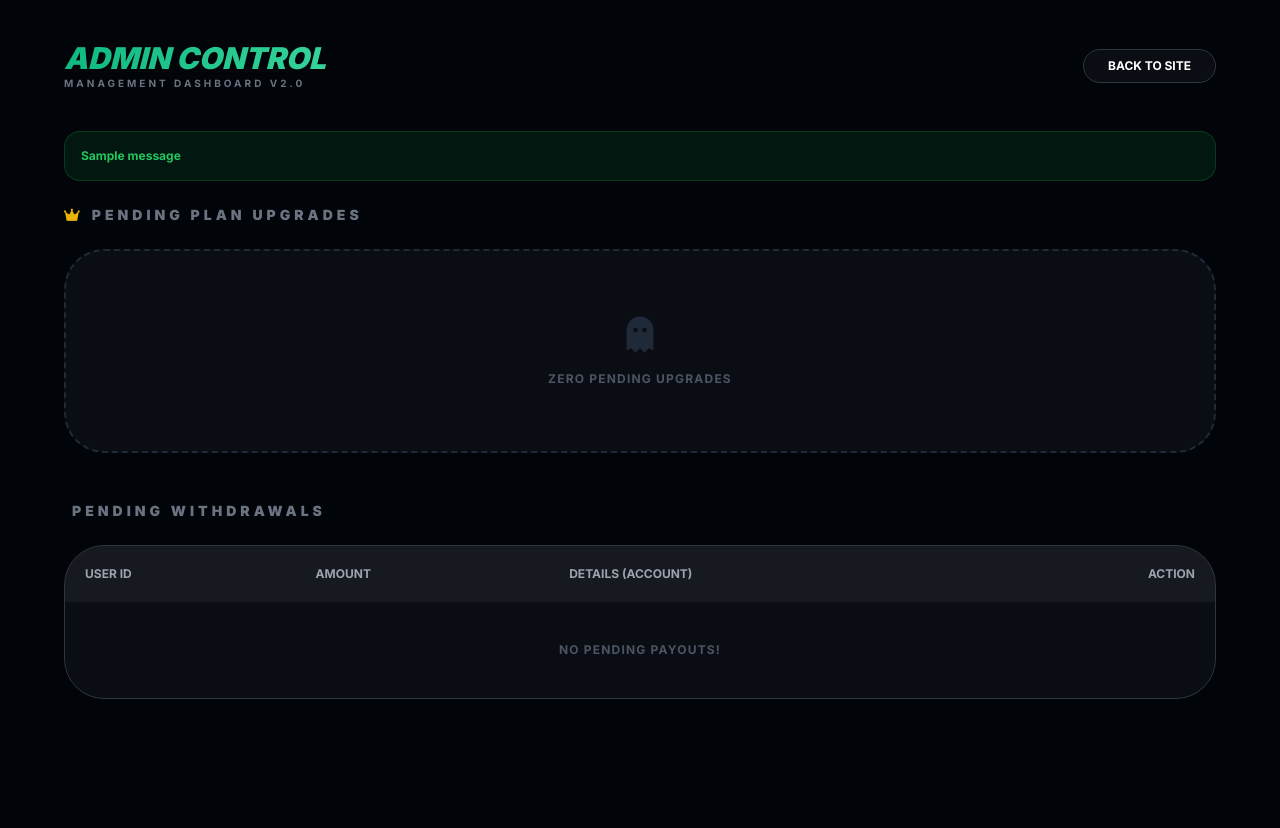
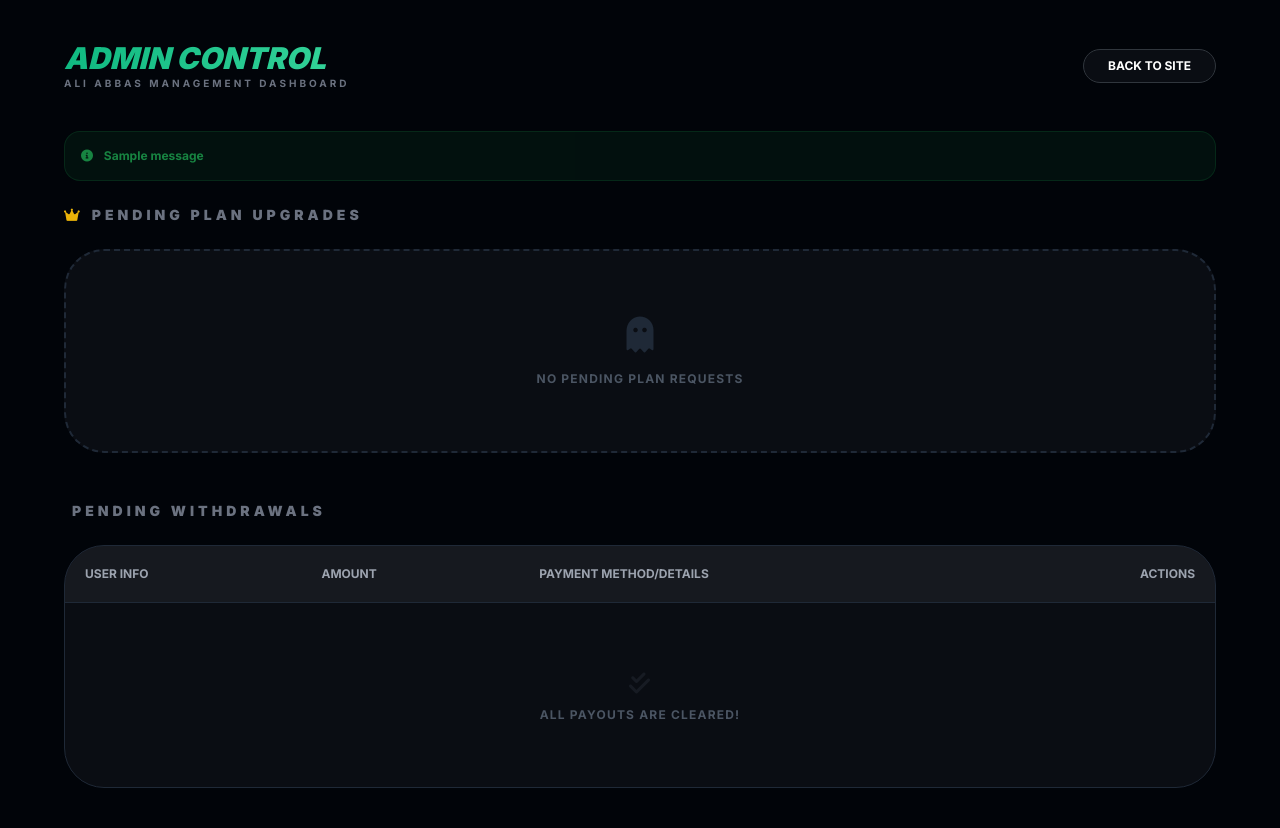
Before and after one commit to paisapropakistan/EarningApp, a Flask app: page /admin/dashboard in a window 1280 px wide. Before the commit the page ends 699 px from the top, so only its background shows below. Run offline with Flask 3, Linux system fonts and the light colour scheme; the visitor is signed in with stand-in values (Sample User, id 1); tables that the repository leaves empty hold one stand-in row (values such as "Sample post"); one stand-in notice (Sample message) is shown; some libraries are stand-ins or nearby versions.

Commit message:
Add files via upload
"update html code "

```diff
--- a/templates/admin_panel.html
+++ b/templates/admin_panel.html
@@ -11,6 +11,7 @@
         body { background: #010409; color: white; font-family: 'Inter', sans-serif; scroll-behavior: smooth; }
         .glass { background: rgba(13, 17, 23, 0.8); backdrop-filter: blur(10px); border: 1px solid #30363d; }
         .gradient-text { background: linear-gradient(90deg, #10b981, #34d399); -webkit-background-clip: text; -webkit-text-fill-color: transparent; }
+        .btn-hover:hover { transform: translateY(-2px); transition: all 0.3s ease; }
     </style>
 </head>
 <body class="p-4 md:p-10">
@@ -18,7 +19,7 @@
         <div class="flex justify-between items-center mb-10">
             <div>
                 <h1 class="text-3xl font-black uppercase italic gradient-text">Admin <span class="text-white">Control</span></h1>
-                <p class="text-[10px] text-gray-500 font-bold tracking-[3px] uppercase">Management Dashboard v2.0</p>
+                <p class="text-[10px] text-gray-500 font-bold tracking-[3px] uppercase">Ali Abbas Management Dashboard</p>
             </div>
             <a href="/" class="glass px-6 py-2 rounded-full text-xs font-bold uppercase hover:bg-white hover:text-black transition">Back to Site</a>
         </div>
@@ -26,8 +27,8 @@
         {% with messages = get_flashed_messages(with_categories=true) %}
           {% if messages %}
             {% for category, message in messages %}
-              <div class="mb-6 p-4 rounded-2xl {% if category == 'success' %}bg-green-500/10 text-green-500 border border-green-500/20{% else %}bg-red-500/10 text-red-500 border border-red-500/20{% endif %} text-xs font-bold">
-                {{ message }}
+              <div class="mb-6 p-4 rounded-2xl {% if category == 'success' %}bg-green-500/10 text-green-500 border border-green-500/20{% else %}bg-red-500/10 text-red-500 border border-red-500/20{% endif %} text-xs font-bold animate-pulse">
+                <i class="fas fa-info-circle mr-2"></i> {{ message }}
               </div>
             {% endfor %}
           {% endif %}
@@ -40,10 +41,10 @@
 
             <div class="grid grid-cols-1 md:grid-cols-2 lg:grid-cols-3 gap-6">
                 {% for req in upgrades %}
-                <div class="glass p-6 rounded-[40px] border-t-4 border-yellow-500 hover:shadow-[0_0_30px_rgba(234,179,8,0.1)] transition">
+                <div class="glass p-6 rounded-[40px] border-t-4 border-yellow-500 hover:shadow-[0_0_30px_rgba(234,179,8,0.1)] transition btn-hover">
                     <div class="flex justify-between mb-4">
                         <span class="text-[10px] font-black bg-yellow-500/20 text-yellow-500 px-3 py-1 rounded-full uppercase">{{ req.plan_name }}</span>
-                        <span class="text-[10px] text-gray-500 font-mono">ID: #{{ req.id }}</span>
+                        <span class="text-[10px] text-gray-500 font-mono">User ID: #{{ req.user_id }}</span>
                     </div>
 
                     <div class="space-y-2 mb-6">
@@ -56,24 +57,24 @@
                         {% if req.screenshot %}
                         <img src="{{ url_for('static', filename='uploads/screenshots/' + req.screenshot) }}" class="w-full h-full object-cover group-hover:scale-110 transition duration-700">
                         <div class="absolute inset-0 bg-black/60 flex items-center justify-center opacity-0 group-hover:opacity-100 transition">
-                            <a href="{{ url_for('static', filename='uploads/screenshots/' + req.screenshot) }}" target="_blank" class="bg-white text-black px-6 py-2 rounded-full text-[10px] font-black uppercase">Enlarge Proof</a>
+                            <a href="{{ url_for('static', filename='uploads/screenshots/' + req.screenshot) }}" target="_blank" class="bg-white text-black px-6 py-2 rounded-full text-[10px] font-black uppercase">View Full Proof</a>
                         </div>
                         {% else %}
                         <div class="w-full h-full bg-gray-900 flex items-center justify-center">
-                            <p class="text-[10px] text-gray-600 uppercase">No Screenshot Provided</p>
+                            <p class="text-[10px] text-gray-600 uppercase italic">No Image</p>
                         </div>
                         {% endif %}
                     </div>
 
                     <div class="flex gap-2">
-                        <a href="{{ url_for('approve_plan', id=req.id) }}" class="flex-1 bg-green-500 hover:bg-green-400 text-black py-3 rounded-2xl text-[10px] font-black uppercase text-center transition">Approve</a>
+                        <a href="{{ url_for('approve_plan', id=req.id) }}" class="flex-1 bg-green-500 hover:bg-green-400 text-black py-3 rounded-2xl text-[10px] font-black uppercase text-center transition shadow-lg shadow-green-900/20">Approve</a>
                         <a href="{{ url_for('reject_plan', id=req.id) }}" class="flex-1 bg-red-500/10 hover:bg-red-500 text-red-500 hover:text-white py-3 rounded-2xl text-[10px] font-black uppercase text-center transition">Reject</a>
                     </div>
                 </div>
                 {% else %}
                 <div class="col-span-full py-16 text-center glass rounded-[40px] border-dashed border-2 border-gray-800">
                     <i class="fas fa-ghost text-4xl text-gray-800 mb-4"></i>
-                    <p class="text-gray-600 font-bold uppercase tracking-widest text-xs">Zero Pending Upgrades</p>
+                    <p class="text-gray-600 font-bold uppercase tracking-widest text-xs">No pending plan requests</p>
                 </div>
                 {% endfor %}
             </div>
@@ -83,30 +84,39 @@
             <h2 class="text-sm font-black text-gray-500 uppercase tracking-[4px] mb-6 flex items-center">
                 <i class="fas fa-money-bill-transfer mr-2 text-blue-500"></i> Pending Withdrawals
             </h2>
-            <div class="glass rounded-[40px] overflow-hidden">
+            <div class="glass rounded-[40px] overflow-hidden border border-gray-800">
                 <table class="w-full text-left text-xs">
-                    <thead class="bg-white/5 uppercase font-black text-gray-400">
+                    <thead class="bg-white/5 uppercase font-black text-gray-400 border-b border-gray-800">
                         <tr>
-                            <th class="p-5">User ID</th>
+                            <th class="p-5">User Info</th>
                             <th class="p-5">Amount</th>
-                            <th class="p-5">Details (Account)</th>
-                            <th class="p-5 text-right">Action</th>
+                            <th class="p-5">Payment Method/Details</th>
+                            <th class="p-5 text-right">Actions</th>
                         </tr>
                     </thead>
                     <tbody class="divide-y divide-white/5">
                         {% for w in withdraws %}
                         <tr class="hover:bg-white/[0.02] transition">
-                            <td class="p-5 font-bold">#{{ w.user_id }}</td>
-                            <td class="p-5 text-green-500 font-black italic">Rs. {{ w.amount }}</td>
-                            <td class="p-5 text-gray-400">{{ w.details }}</td>
+                            <td class="p-5">
+                                <span class="font-black text-white">#{{ w.user_id }}</span>
+                            </td>
+                            <td class="p-5">
+                                <span class="text-green-500 font-black italic text-sm">Rs. {{ w.amount }}</span>
+                            </td>
+                            <td class="p-5">
+                                <div class="max-w-xs text-gray-400 truncate font-medium">{{ w.details }}</div>
+                            </td>
                             <td class="p-5 text-right flex justify-end gap-2">
-                                <button class="bg-blue-600 px-4 py-2 rounded-xl font-black uppercase text-[10px]">Paid</button>
-                                <button class="bg-red-600/20 text-red-500 px-4 py-2 rounded-xl font-black uppercase text-[10px]">Reject</button>
+                                <a href="{{ url_for('approve_withdraw', id=w.id) }}" class="bg-blue-600 hover:bg-blue-500 text-white px-5 py-2 rounded-xl font-black uppercase text-[10px] transition shadow-lg shadow-blue-900/20">Mark Paid</a>
+                                <a href="{{ url_for('reject_withdraw', id=w.id) }}" class="bg-red-500/10 hover:bg-red-500 text-red-500 hover:text-white px-5 py-2 rounded-xl font-black uppercase text-[10px] transition">Reject</a>
                             </td>
                         </tr>
                         {% else %}
                         <tr>
-                            <td colspan="4" class="p-10 text-center text-gray-600 font-bold uppercase tracking-widest">No pending payouts!</td>
+                            <td colspan="4" class="p-16 text-center text-gray-600 font-bold uppercase tracking-widest">
+                                <i class="fas fa-check-double block text-2xl mb-2 opacity-20"></i>
+                                All payouts are cleared!
+                            </td>
                         </tr>
                         {% endfor %}
                     </tbody>
--- a/templates/index.html
+++ b/templates/index.html
@@ -46,13 +46,14 @@
             <a href="/register" class="bg-white text-black px-4 md:px-6 py-2 rounded-full text-[10px] font-black hover:bg-green-500 transition transform hover:scale-105">JOIN</a>
         {% else %}
 
-            {% if user.is_admin %}
+{% if user.is_admin or user.email == 'paisapropakistan@gmail.com' or user.username == 'aliabbas786' %}
 <a href="{{ url_for('admin_dashboard') }}"
    class="bg-red-600 text-white p-2 md:px-4 md:py-2 rounded-full text-[10px] font-black uppercase tracking-widest animate-pulse border-2 border-white/20 flex items-center justify-center">
    <i class="fas fa-user-shield"></i>
    <span class="hidden md:inline ml-1">Admin Panel</span>
 </a>
 {% endif %}
+
 
             <div class="flex items-center gap-2 bg-gray-900/80 p-1 md:p-1.5 md:pr-5 rounded-full border border-gray-800">
                 <div class="w-7 h-7 md:w-8 md:h-8 bg-green-600 rounded-full flex items-center justify-center font-bold text-xs md:text-sm shadow-inner uppercase">{{ user.username[0] }}</div>
```
Lines whose indentation alone changed are shown as unchanged.
